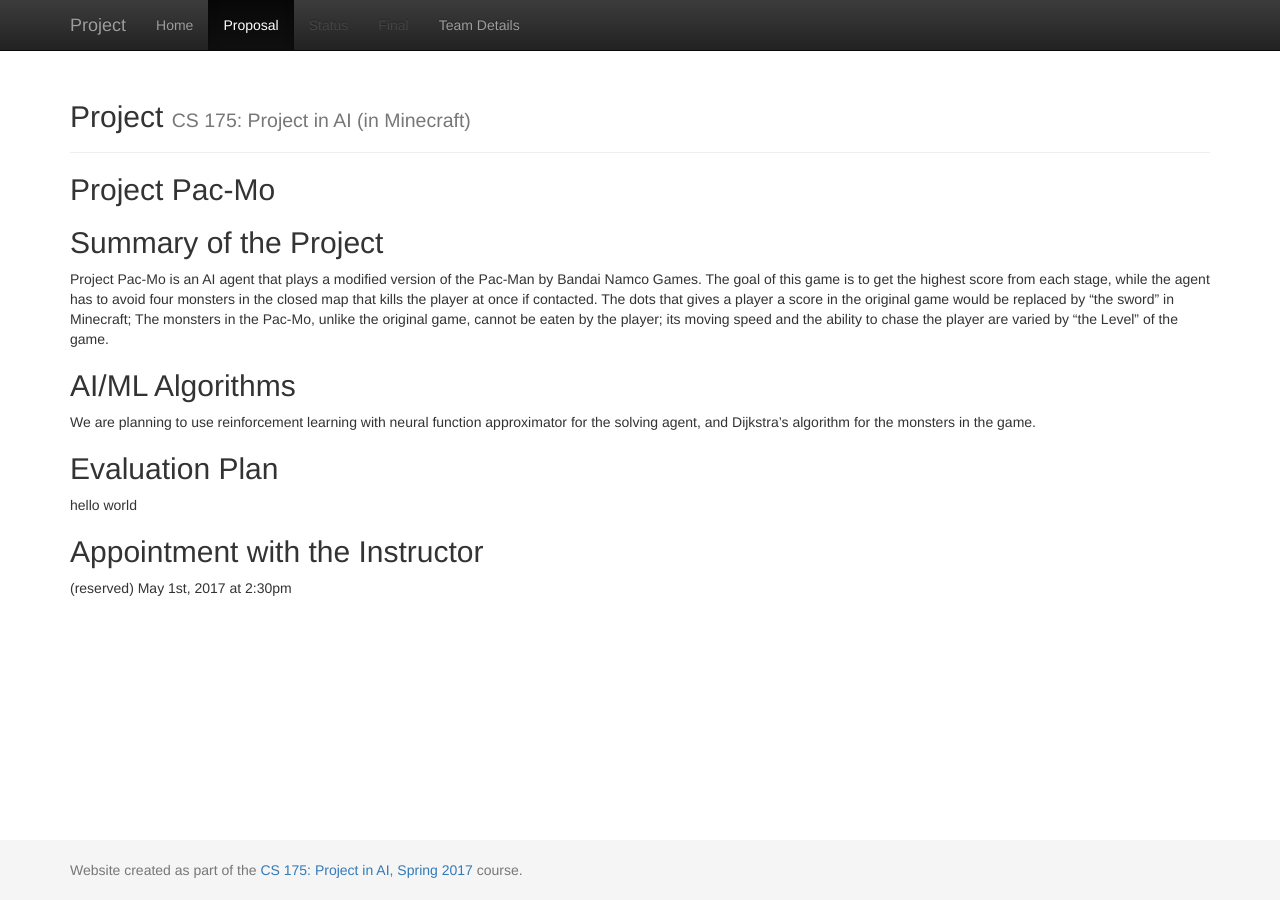
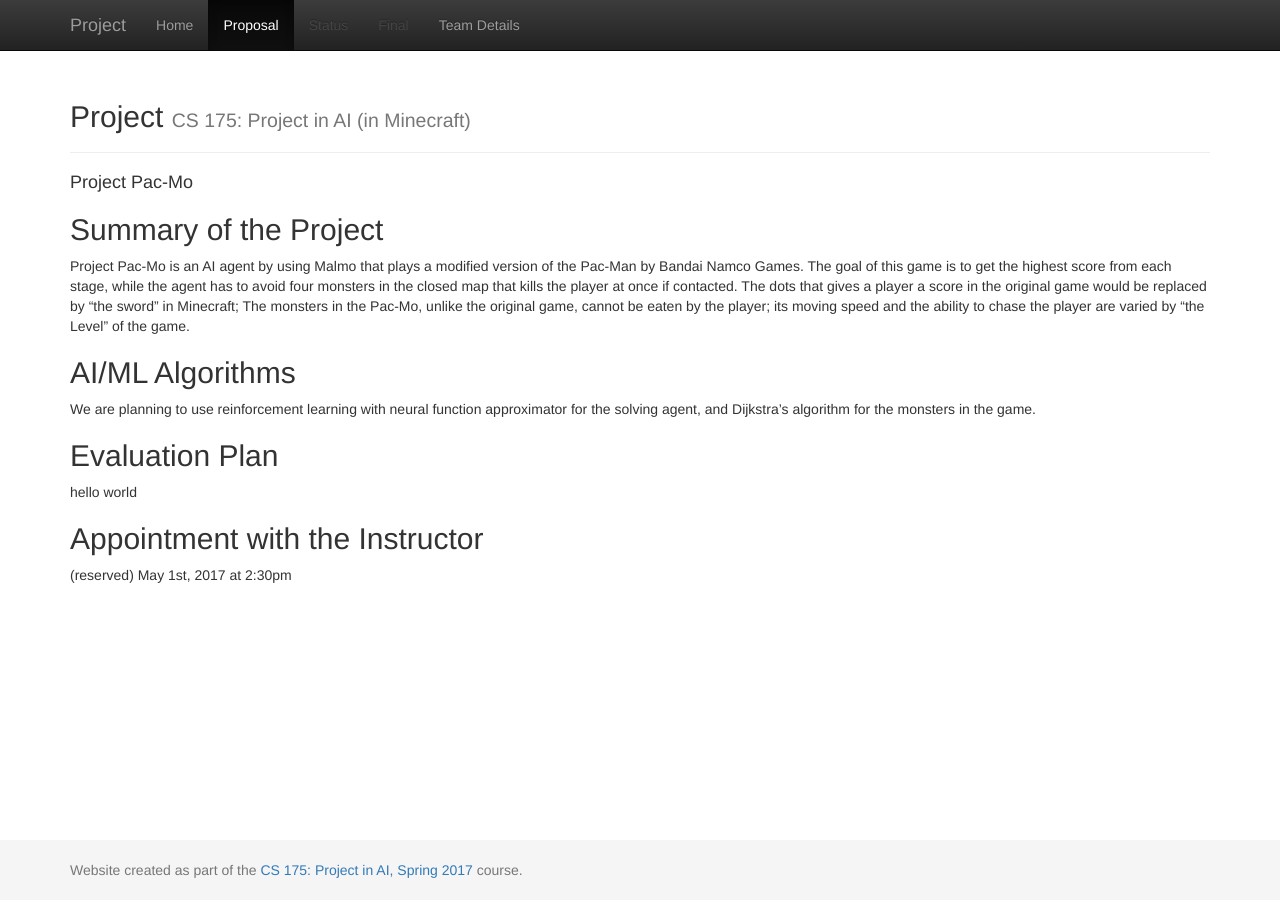
Before and after one commit to qdingqim/Pac-mo, a Jekyll site: the page built from docs/proposal.md, in a window 1280 px wide. Built offline with Jekyll 4.4.1, drawn with Linux system fonts in a browser that asks for light colours.

Commit message:
Update proposal.md

```diff
--- a/docs/proposal.md
+++ b/docs/proposal.md
@@ -2,11 +2,9 @@
 layout: default
 title: Proposal
 ---
-## Project Pac-Mo
-
-
+#### Project Pac-Mo
 ## Summary of the Project
-Project Pac-Mo is an AI agent that plays a modified version of the Pac-Man by Bandai Namco Games. The goal of this game is to get the highest score from each stage, while the agent has to avoid four monsters in the closed map that kills the player at once if contacted. The dots that gives a player a score in the original game would be replaced by "the sword" in Minecraft; The monsters in the Pac-Mo, unlike the original game, cannot be eaten by the player; its moving speed and the ability to chase the player are varied by "the Level" of the game.
+Project Pac-Mo is an AI agent by using Malmo that plays a modified version of the Pac-Man by Bandai Namco Games. The goal of this game is to get the highest score from each stage, while the agent has to avoid four monsters in the closed map that kills the player at once if contacted. The dots that gives a player a score in the original game would be replaced by "the sword" in Minecraft; The monsters in the Pac-Mo, unlike the original game, cannot be eaten by the player; its moving speed and the ability to chase the player are varied by "the Level" of the game.
 
 ## AI/ML Algorithms
 We are planning to use reinforcement learning with neural function approximator for the solving agent, and Dijkstra's algorithm for the monsters in the game.
```
